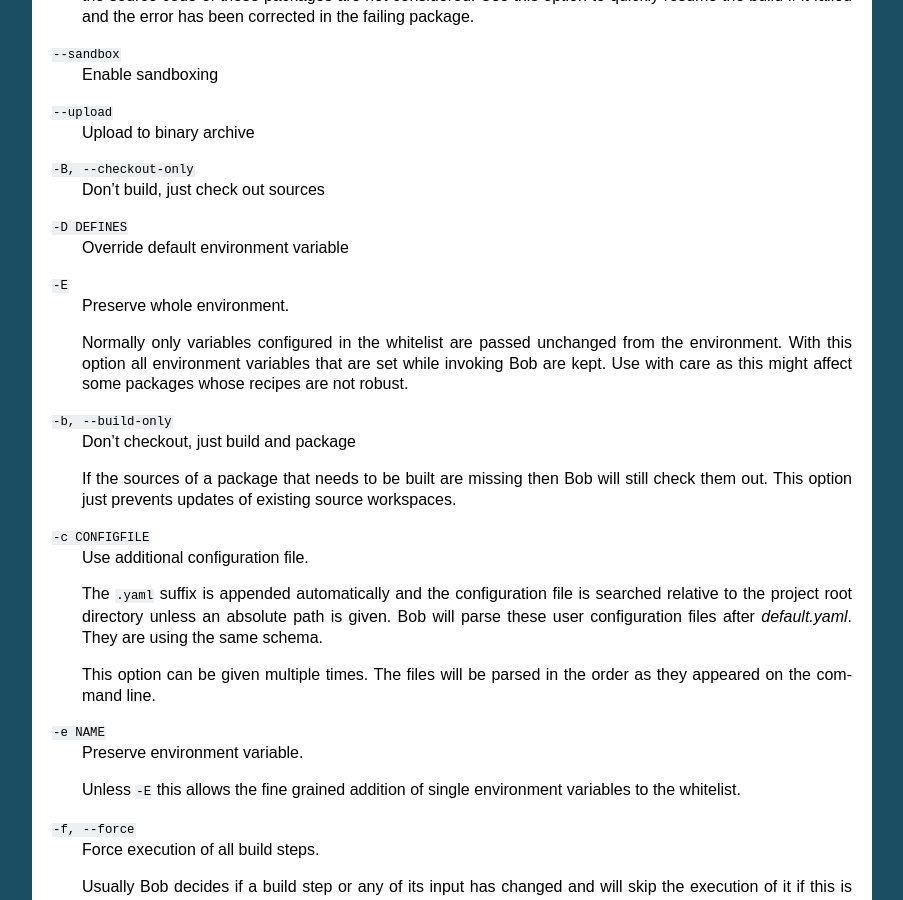
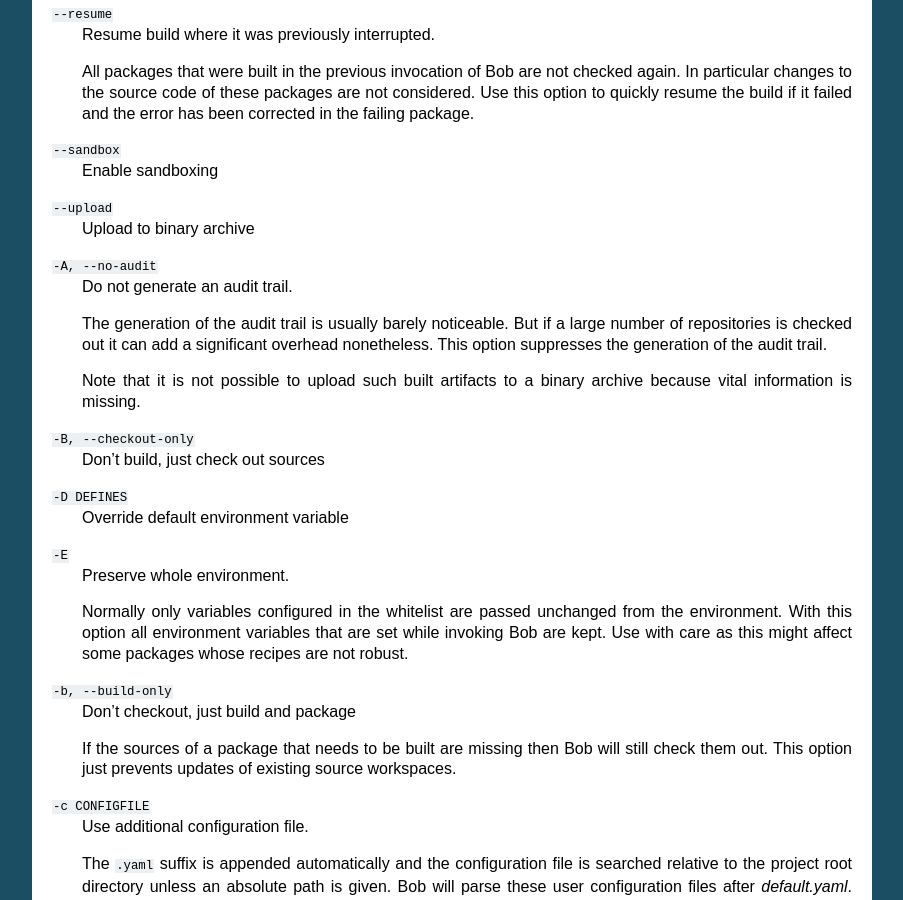
Before and after one commit to BobBuildTool/bob, a Sphinx documentation site: the page built from doc/manpages/bob-build.rst, in a window 1280 px wide and 900 px high, scrolled down 2414 px. Shown: the whole window, without its empty margins (198-1101 px from the left). Built offline with Sphinx 7.4.7, drawn with Linux system fonts in a browser that asks for light colours; formulas are drawn with MathJax 3; the version number could not be read and is left out; some of the changed text lies outside the part shown.

Commit message:
doc: describe --[no-]audit options

```diff
--- a/doc/manpages/bob-build-dev.rst
+++ b/doc/manpages/bob-build-dev.rst
@@ -16,6 +16,11 @@
     checked out. Bob will still try to find matching binary artifacts to skip
     the actual compilation of these packages. See the ``--download`` option
     to control what is built and what is downloaded.
+
+``--audit``
+    Generate an audit trail when building.
+
+    This is the default unless the user changed it in ``default.yaml``.
 
 ``--clean``
     Do clean builds by clearing the build directory before executing the build
@@ -95,6 +100,17 @@
 
 ``--upload``
     Upload to binary archive
+
+``-A, --no-audit``
+    Do not generate an audit trail.
+
+    The generation of the audit trail is usually barely noticeable. But if a
+    large number of repositories is checked out it can add a significant
+    overhead nonetheless. This option suppresses the generation of the audit
+    trail.
+
+    Note that it is not possible to upload such built artifacts to a binary
+    archive because vital information is missing.
 
 ``-B, --checkout-only``
     Don't build, just check out sources
--- a/doc/manpages/bob-build.rst
+++ b/doc/manpages/bob-build.rst
@@ -15,14 +15,14 @@
 
 ::
 
-    build [-h] [--destination DEST] [-j [JOBS]] [-k] [-f] [-n] [-p]
-          [--without-provided] [-b | -B | --normal]
-          [--clean | --incremental] [--always-checkout RE] [--resume]
-          [-q] [-v] [--no-logfiles] [-D DEFINES] [-c CONFIGFILE]
-          [-e NAME] [-E] [--upload] [--link-deps] [--no-link-deps]
-          [--download MODE] [--sandbox | --no-sandbox]
-          [--clean-checkout]
-          PACKAGE [PACKAGE ...]
+    bob build [-h] [--destination DEST] [-j [JOBS]] [-k] [-f] [-n] [-p]
+              [--without-provided] [-A | --audit] [-b | -B | --normal]
+              [--clean | --incremental] [--always-checkout RE] [--resume]
+              [-q] [-v] [--no-logfiles] [-D DEFINES] [-c CONFIGFILE]
+              [-e NAME] [-E] [--upload] [--link-deps] [--no-link-deps]
+              [--download MODE] [--sandbox | --no-sandbox]
+              [--clean-checkout]
+              PACKAGE [PACKAGE ...]
 
 Description
 -----------
--- a/doc/manpages/bob-dev.rst
+++ b/doc/manpages/bob-dev.rst
@@ -16,7 +16,7 @@
 ::
 
     bob dev [-h] [--destination DEST] [-j [JOBS]] [-k] [-f] [-n] [-p]
-            [--without-provided] [-b | -B | --normal]
+            [--without-provided] [-A | --audit] [-b | -B | --normal]
             [--clean | --incremental] [--always-checkout RE] [--resume]
             [-q] [-v] [--no-logfiles] [-D DEFINES] [-c CONFIGFILE]
             [-e NAME] [-E] [--upload] [--link-deps] [--no-link-deps]
--- a/doc/manual/configuration.rst
+++ b/doc/manual/configuration.rst
@@ -1957,6 +1957,7 @@
 Key             Command line switch    Type
 =============== ====================== ===============================================
 always_checkout ``--always-checkout``  List of strings (regular expression patterns)
+audit           ``--[no]-audit``       Boolean
 build_mode      ``-b`` | ``-B`` |      String (``normal``, ``build-only`` or
                 ``--normal``           ``checkout-only``)
 clean           ``--clean`` |          Boolean
```
